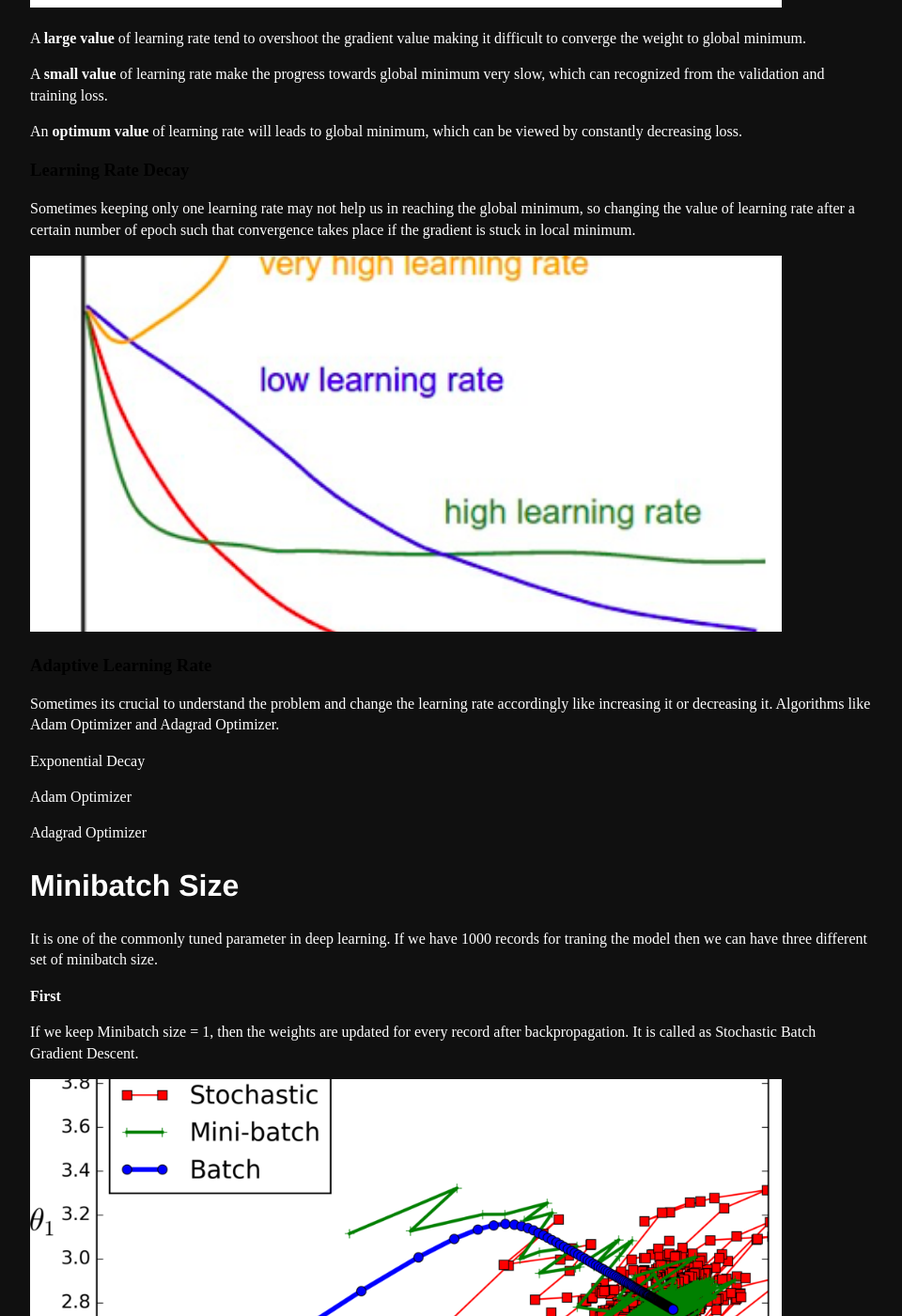
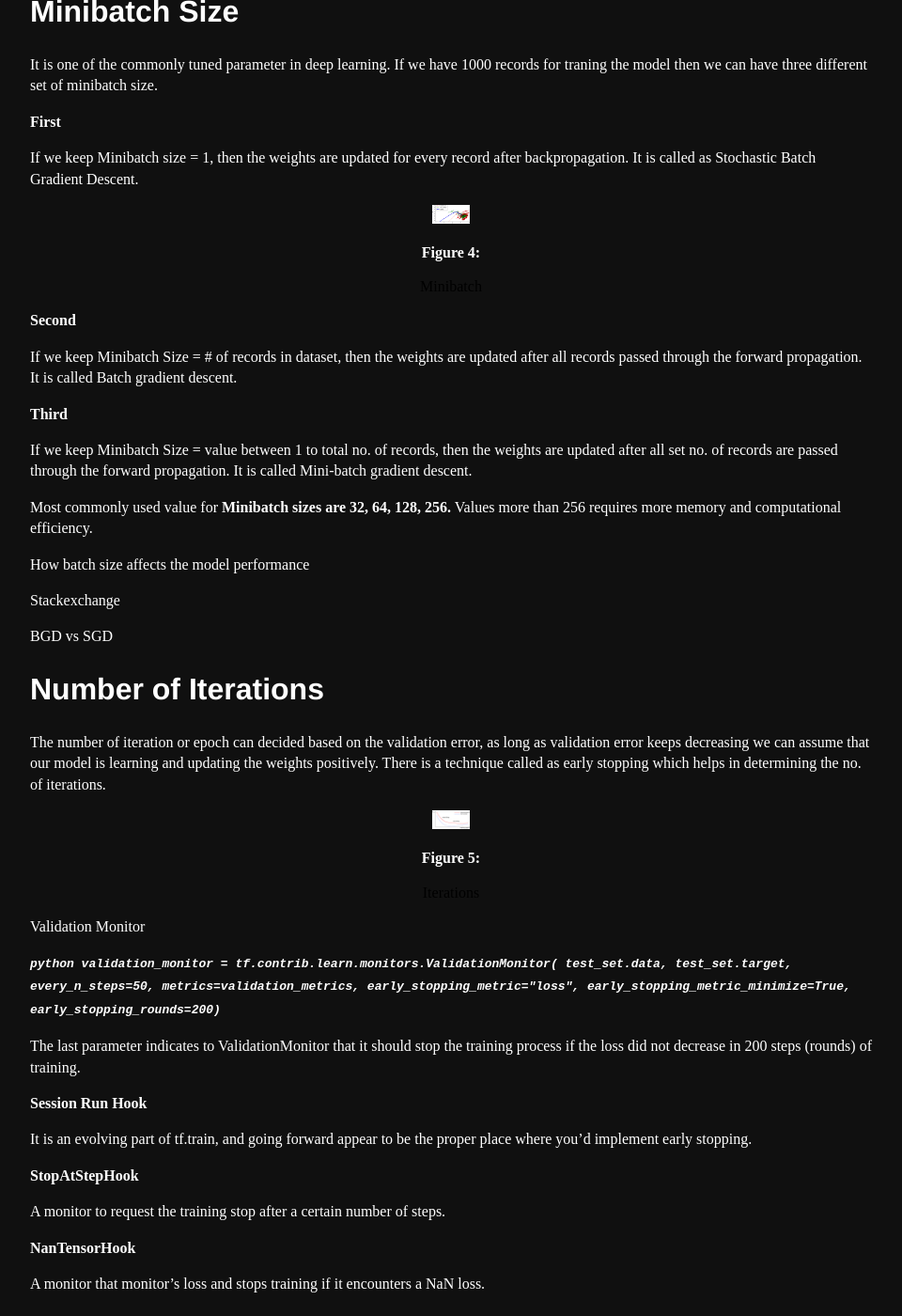
Before and after one commit to Mayurji/mayurji.github.io, a Jekyll site: the page built from _posts/2020-10-06-Hyperparameter.md, in a window 1280 px wide and 1400 px high, scrolled down 1761 px. Shown: the whole window at 94% size, without its empty margins (160-1120 px from the left). Built offline with Jekyll 4.4.1, drawn with Linux system fonts in a browser that asks for light colours; some of the changed text lies outside the part shown.

Commit message:
Update 2020-10-06-Hyperparameter.md

````diff
--- a/_posts/2020-10-06-Hyperparameter.md
+++ b/_posts/2020-10-06-Hyperparameter.md
@@ -8,8 +8,10 @@ date:   2020-10-06 13:43:52 +0530
 ## **Hyperparameter Tuning**
 #### **Discover a way to efficiently tune hyperparameters**
 
-
-![Hyperparameter]({{site.url}}/assets/images/Hyperparameter/hyperparameter.jpg)
+<center>
+<img src="{{site.url}}/assets/images/Hyperparameter/hyperparameter.jpg" style="zoom: 5%; background-color:#DCDCDC;" /><br>
+<p><b>Figure 1:</b></p> Hyperparameter.
+</center>
 
 ## **Topics covered**
 
@@ -32,7 +34,12 @@ date:   2020-10-06 13:43:52 +0530
 
 It is the most important of all hyperparameter. Even if we are using pre-trained model, we should try out multiple values of learning rate. The most commonly used learning rate is **0.1, 0.01, 0.001, 0.0001, 0.00001** etc.
 
-![Learning Rate]({{site.url}}/assets/images/Hyperparameter/learning_rate.png)
+
+<center>
+<img src="{{site.url}}/assets/images/Hyperparameter/learning_rate.png" style="zoom: 5%; background-color:#DCDCDC;" /><br>
+<p><b>Figure 2:</b></p> Learning Rate.
+</center>
+
 
 A **large value** of learning rate tend to overshoot the gradient value making it difficult to converge the weight to global minimum.
 
@@ -44,7 +51,10 @@ An **optimum value** of learning rate will leads to global minimum, which can be
 
 Sometimes keeping only one learning rate may not help us in reaching the global minimum, so changing the value of learning rate after a certain number of epoch such that convergence takes place if the gradient is stuck in local minimum.
 
-![Learning Rate Decay]({{site.url}}/assets/images/Hyperparameter/learning_rate_decay.png)
+<center>
+<img src="{{site.url}}/assets/images/Hyperparameter/learning_rate_decay.png" style="zoom: 5%; background-color:#DCDCDC;" /><br>
+<p><b>Figure 3:</b></p> Learning Rate Decay
+</center>
 
 ### Adaptive Learning Rate
 
@@ -65,7 +75,12 @@ It is one of the commonly tuned parameter in deep learning. If we have 1000 reco
 
 If we keep Minibatch size = 1, then the weights are updated for every record after backpropagation. It is called as Stochastic Batch Gradient Descent.
 
-![Minibatch]({{site.url}}/assets/images/Hyperparameter/minibatch.png)
+
+<center>
+<img src="{{site.url}}/assets/images/Hyperparameter/minibatch.png" style="zoom: 5%; background-color:#DCDCDC;" /><br>
+<p><b>Figure 4:</b></p> Minibatch
+</center>
+
 
 **Second**
 
@@ -88,11 +103,14 @@ Most commonly used value for **Minibatch sizes are 32, 64, 128, 256.** Values mo
 
 The number of iteration or epoch can decided based on the validation error, as long as validation error keeps decreasing we can assume that our model is learning and updating the weights positively. There is a technique called as early stopping which helps in determining the no. of iterations.
 
-![Iterations]({{site.url}}/assets/images/Hyperparameter/iterations.png)
+<center>
+<img src="{{site.url}}/assets/images/Hyperparameter/iterations.png" style="zoom: 5%; background-color:#DCDCDC;" /><br>
+<p><b>Figure 5:</b></p> Iterations
+</center>
 
 [Validation Monitor](https://www.tensorflow.org/get_started/monitors#early_stopping_with_validationmonitor)
 
-```python
+***```python
 validation_monitor = tf.contrib.learn.monitors.ValidationMonitor(
       test_set.data,
       test_set.target,
@@ -100,8 +118,7 @@ validation_monitor = tf.contrib.learn.monitors.ValidationMonitor(
       metrics=validation_metrics,
       early_stopping_metric="loss",
       early_stopping_metric_minimize=True,
-      early_stopping_rounds=200)
-```
+      early_stopping_rounds=200)```***
 
 The last parameter indicates to ValidationMonitor that it should stop the training process if the loss did not decrease in 200 steps (rounds) of training.
 
````
